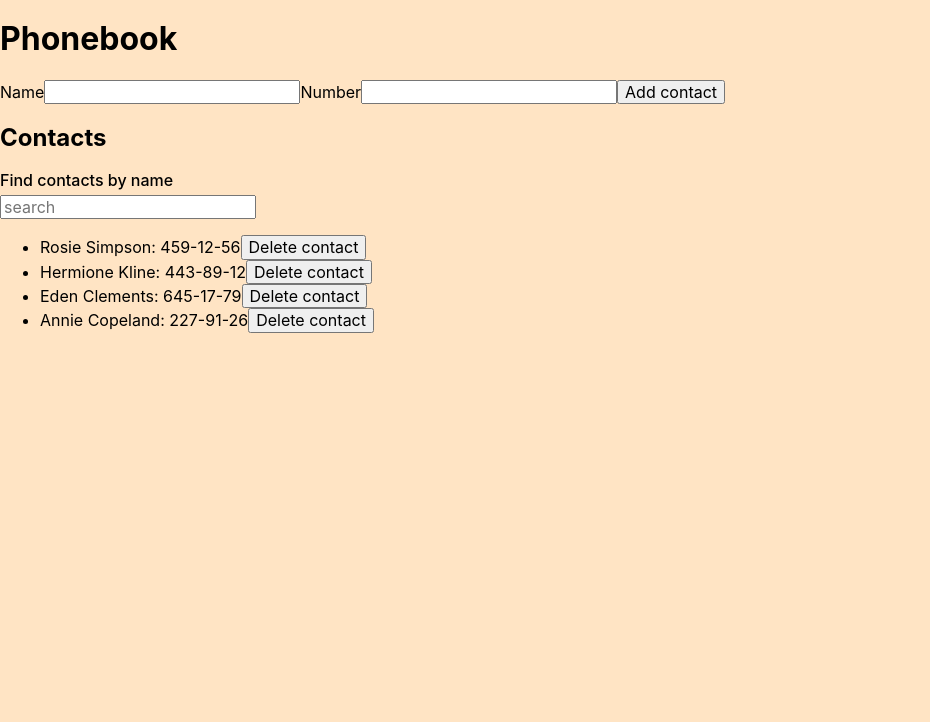
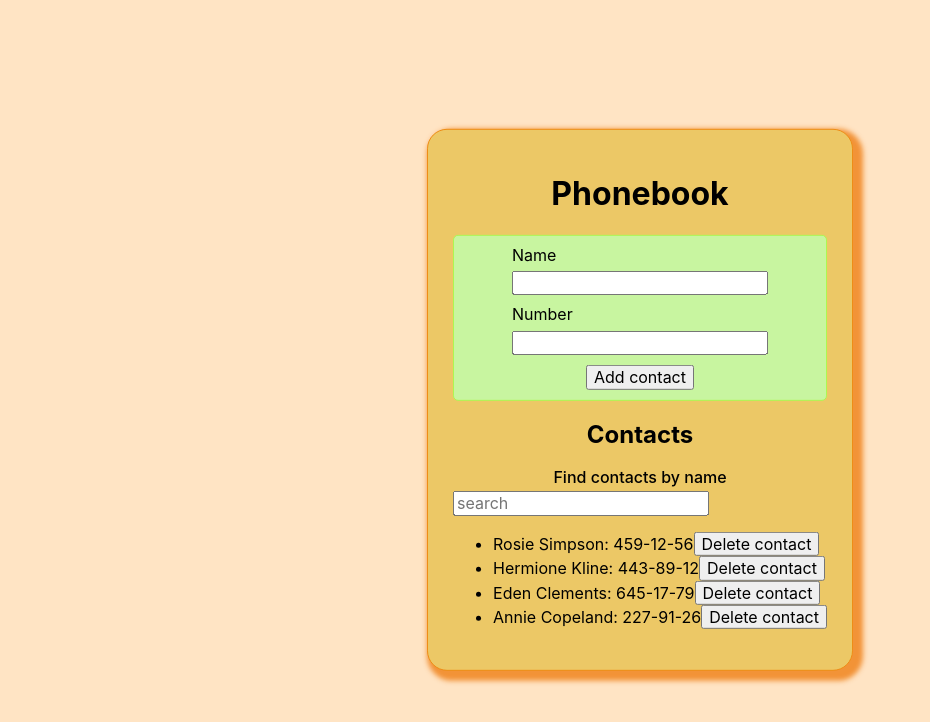
Before and after one commit to KaczorowskaKarolina/KaczorowskaKarolina-goit-react-hw-03-phonebook, a React (Create React App) app: page / in a window 1280 px wide. Shown: the top 722 px of the page, without its empty margins (0-930 px from the left). Built offline with nearby package versions, Linux system fonts and the light colour scheme.

Commit message:
final version

```diff
--- a/src/components/App.jsx
+++ b/src/components/App.jsx
@@ -79,7 +79,8 @@ class App extends Component {
   render() {
   const filter = this.state.filter;
 
-  return (
+    return (
+    <div className="container">
     <div className="phonebook-app">
       <h1>Phonebook</h1>
       <Form onSubmit={this.addContactOnSubmit} />
@@ -90,7 +91,8 @@ class App extends Component {
         filter={filter}
         deleteContact={this.deleteContact}
       />
-    </div>
+        </div>
+        </div>
   );
 }
 }
--- a/src/components/Form.jsx
+++ b/src/components/Form.jsx
@@ -1,6 +1,6 @@
 import React, { Component } from 'react';
 import PropTypes from 'prop-types';
-// import css from './form.css';
+import './form.css';
 import { nanoid } from 'nanoid';
 
 export class Form extends Component {
@@ -27,7 +27,6 @@ export class Form extends Component {
 
   handleChange = event => {
     const { name, value } = event.target;
-    console.log(value);
     this.setState({
       [name]: value,
     });
@@ -36,9 +35,9 @@ export class Form extends Component {
   render() {
     const { name, number } = this.state;
     return (
-      <>
-        <form onSubmit={this.handleSubmit}>
-          <label htmlFor={this.nameId}>Name</label>
+      <form className="form" onSubmit={this.handleSubmit}>
+        <label htmlFor={this.nameId}>
+          Name
           <input
             type="text"
             id={this.nameId}
@@ -46,7 +45,9 @@ export class Form extends Component {
             value={name}
             onChange={this.handleChange}
           />
-          <label htmlFor={this.numberId}>Number</label>
+        </label>
+        <label htmlFor={this.numberId}>
+          Number
           <input
             type="text"
             id={this.numberId}
@@ -54,9 +55,9 @@ export class Form extends Component {
             value={number}
             onChange={this.handleChange}
           />
+        </label>
         <button type="submit">Add contact</button>
       </form>
-      </>
     );
   }
 }
--- a/src/components/app.css
+++ b/src/components/app.css
@@ -6,8 +6,6 @@
     gap: 10px;
     justify-content: center;
 
-    background-color: darkgrey;
-    border: 1px solid grey;
     border-radius: 20px;
     box-shadow: 5px 5px 5px 5px rgb(21, 21, 21, 0.8);
 
--- a/src/components/filter.css
+++ b/src/components/filter.css
@@ -1,6 +1,8 @@
 .filterContainer {
     display: flex;
     flex-direction: column;
+    align-items: center;
+    justify-content: center;
 }
 
 p {
@@ -11,4 +13,5 @@ p {
 
 .filterContainer>input {
     margin-left: 5px;
+
 }
--- a/src/components/form.css
+++ b/src/components/form.css
@@ -2,16 +2,33 @@
     display: flex;
     flex-direction: column;
     gap: 10px;
-    border: 1.5px solid black;
-    border-radius: 3px;
+
+
+    border: 1.5px solid rgb(172, 247, 81);
+    border-radius: 5px;
     padding: 10px;
-    align-items: flex-start;
-    justify-content: flex-start;
-    background-color: rgb(95, 202, 219);
+    align-items: center;
+
+    justify-content: center;
+
+
+
+    background-color: rgb(200, 245, 160);
 }
 
-.label {
+.form label {
     display: flex;
     flex-direction: column;
     gap: 7px;
+    align-items: flex-start;
 }
+
+.form input {
+    display: flex;
+    flex-direction: column;
+}
+
+h1,
+h2, p {
+    text-align: center;
+}
--- a/src/components/list.css
+++ b/src/components/list.css
@@ -1,5 +1,5 @@
 .contact {
     display: flex;
-    justify-content: space-between;
+    justify-content: center;
     align-items: center;
 }
--- a/src/index.css
+++ b/src/index.css
@@ -14,3 +14,27 @@ code {
   font-family: source-code-pro, Menlo, Monaco, Consolas, 'Courier New',
     monospace;
 }
+
+.container {
+
+  padding: 25px;
+  display: flex;
+  flex-direction: column;
+  gap: 10px;
+  justify-content: center;
+
+
+  background-color: rgb(236, 200, 102);
+  border: 1px solid rgb(238, 141, 22);
+  border-radius: 20px;
+  box-shadow: 5px 5px 5px 5px rgba(239, 126, 20, 0.8);
+
+  max-width: 400px;
+
+  position: absolute;
+
+
+    top: 50%;
+    left: 50%;
+    transform: translate(-50%, -50%);
+}
```
Lines whose indentation alone changed are shown as unchanged.
